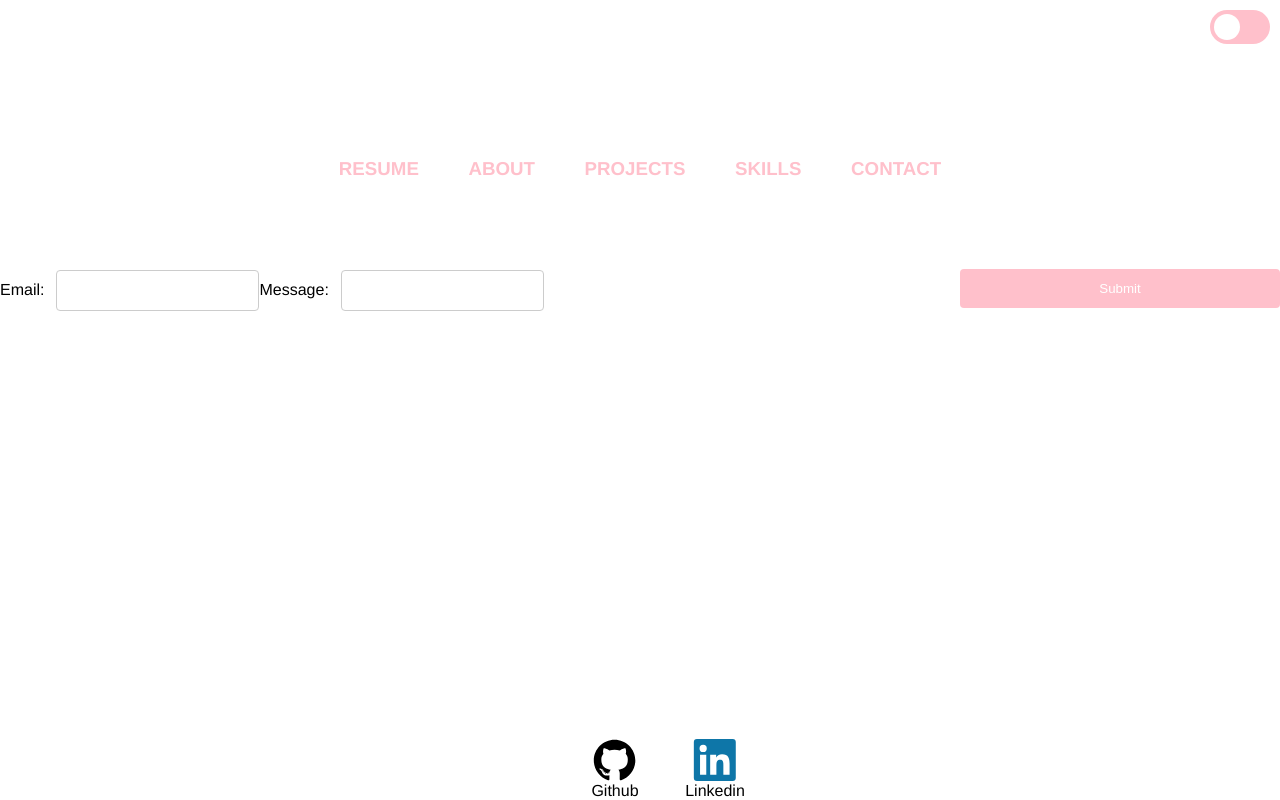
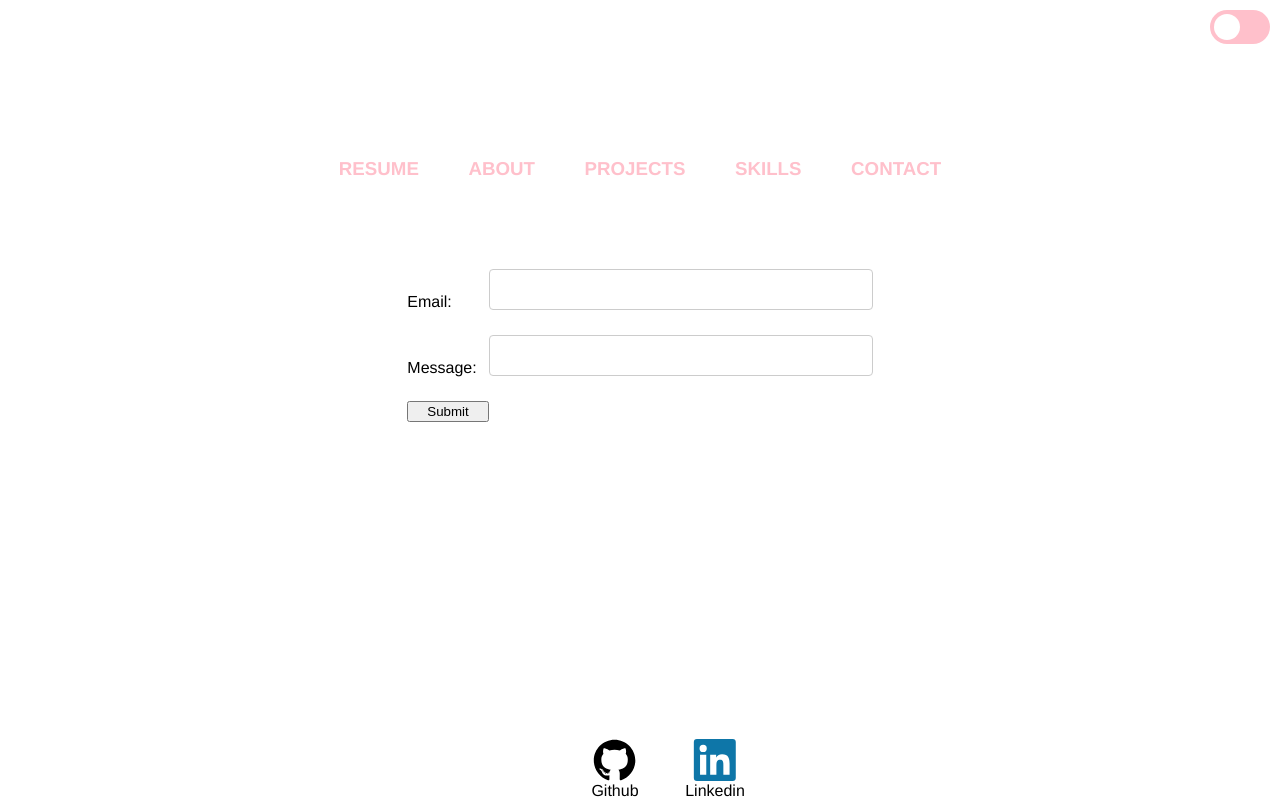
Before and after one commit to KathyPuma/Portfolio, a React (Create React App) app: page /contact in a window 1280 px wide. Built offline with nearby package versions, Linux system fonts and the light colour scheme.

Commit message:
Fix typo in className, add ClassName to submit message and delete button style

```diff
--- a/src/Components/Contact.jsx
+++ b/src/Components/Contact.jsx
@@ -17,36 +17,17 @@ export default class Contact extends React.Component {
                     onSubmit={this.submitForm}
                     action="https://formspree.io/moqknzno"
                     method="POST"
-                    className='Contacfot-form'
+                    className='Contact-form'
                 >
-
                     <label className='email-label' >Email:</label>
                     <input className='input' type="email" name="email" />
 
                     <label className='message-label' >Message:</label>
                     <input className='input' type="text" name="message" />
 
-                    {status === "SUCCESS" ? <p>Thanks!</p> : <button
-                    style={{
-                        backgroundColor: 'pink',
-                        color: 'white',
-                        padding: '12px 20px',
-                        border: 'none',
-                        borderRadius: '4px',
-                        cursor: 'pointer',
-                        float: 'right',
-                        display: 'flex',
-                        justifyContent: 'center',
-                        alignSelf: 'center',
-                        gridRowStart: 3,
-                        gridRowEnd: 3,
-                        gridColumnStart: 2,
-                        gridColumnEnd: 3,
-                        width: '25%',
-                        justifySelf: 'flex-end',
-                    }}
-                    >Submit</button>}
-                    {status === "ERROR" && <p>Ooops! There was an error.</p>}
+                    {status === "SUCCESS" ? <p className= "submit-message">Email sent!</p> :
+                    <button className = "submit-button" >Submit</button>}
+                    {status === "ERROR" && <p className= "submit-message">Message Failed to send</p>}
                 </form>
             </div>
         );
```
